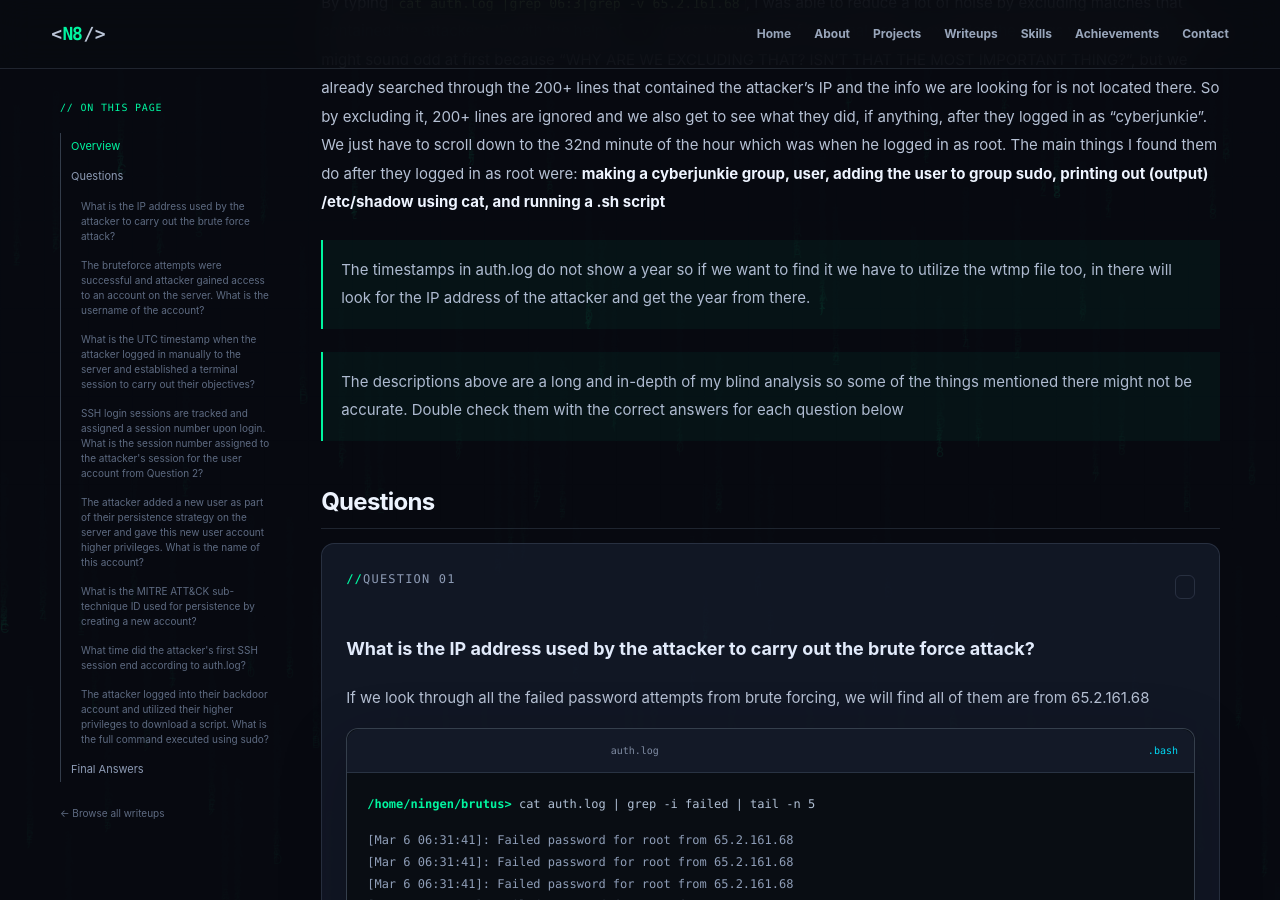
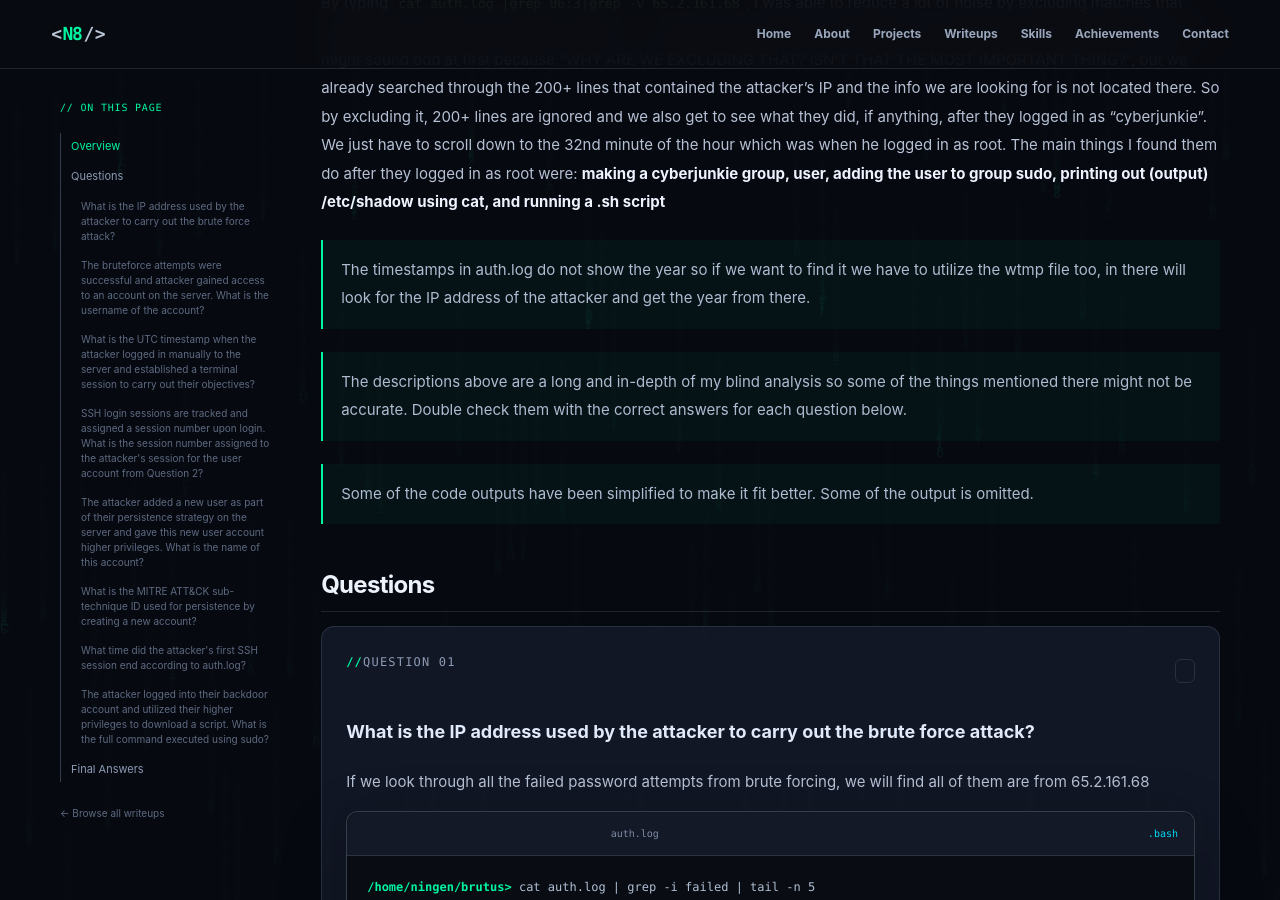
Before and after one commit to Ningen820/Ningen820.github.io, a Jekyll site: the page built from _writeups/brutus.md, in a window 1280 px wide and 900 px high, scrolled down 1796 px. Built offline with Jekyll 4.4.1, drawn with Linux system fonts in a browser that asks for light colours.

Commit message:
Update brutus.md

```diff
--- a/_writeups/brutus.md
+++ b/_writeups/brutus.md
@@ -29,9 +29,11 @@ After all this, I needed some more information on how they got the credentials f
 By typing `cat auth.log |grep 06:3|grep -v 65.2.161.68`, I was able to reduce a lot of noise by excluding matches that contained the attacker's IP with the help of `-v` (does the reverse of a normal grep, it excludes the things we search for). This might sound odd at first because "WHY ARE WE EXCLUDING THAT? ISN'T THAT THE MOST IMPORTANT THING?", but we already searched through the 200+ lines that contained the attacker's IP and the info we are looking for is not located there. So by excluding it, 200+ lines are ignored and we also get to see what they did, if anything, after they logged in as "cyberjunkie". We just have to scroll down to the 32nd minute of the hour which was when he logged in as root. The main things I found them do after they logged in as root were: **making a cyberjunkie group, user, adding the user to group sudo, printing out (output) /etc/shadow using cat, and running a .sh script**
 
 
-> The timestamps in auth.log do not show a year so if we want to find it we have to utilize the wtmp file too, in there will look for the IP address of the attacker and get the year from there.
+> The timestamps in auth.log do not show the year so if we want to find it we have to utilize the wtmp file too, in there will look for the IP address of the attacker and get the year from there.
 
-> The descriptions above are a long and in-depth of my blind analysis so some of the things mentioned there might not be accurate. Double check them with the correct answers for each question below
+> The descriptions above are a long and in-depth of my blind analysis so some of the things mentioned there might not be accurate. Double check them with the correct answers for each question below.
+
+> Some of the code outputs have been simplified to make it fit better. Some of the output is omitted.
 
 ## Questions
 
```
